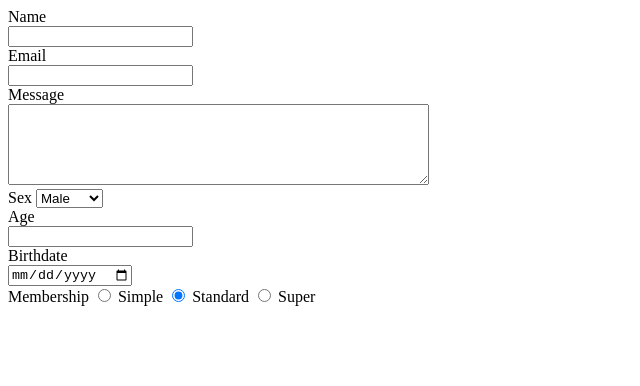
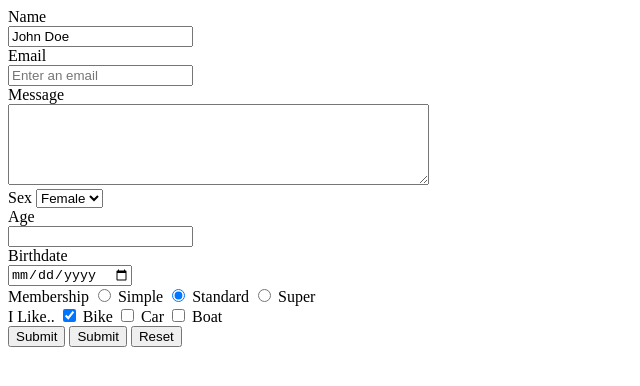
Before and after one commit to amcdaniel86/htmlsandboxtraversy1, a plain HTML site: page 07_forms_input.html in a window 1280 px wide. Shown: the whole page, without its empty margins (0-640 px from the left). Drawn offline with Linux system fonts and the light colour scheme.

Commit message:
worked a lot on forms

```diff
--- a/07_forms_input.html
+++ b/07_forms_input.html
@@ -8,50 +8,86 @@
 </head>
 <body>
     <!-- Forms -->
-  <form action="">
+  <form action="process.php">
     <!-- action is where the form is going to be submitted to. sometimes to file, server, etc. -->
+
+    <!-- Text -->
       <div>
         <!-- divs are divisions, separates markup in certain ways. -->
           <label for="name">Name</label><br>
-          <input type="text" id="name" name="name">
+          <input type="text" id="name" name="name" value="John Doe">
           <!-- label for attribute NEEDS to MATCH id attribute input tag. will enable when label is clicked by user, the form input will be highlighted, nice feature.-->
           <!-- name attribute is used server side, whatever the value is. -->
+          <!-- value= pre enters content into input box. -->
       </div>
+
+      <!-- EMAIL -->
       <div>
         <label for="email">Email</label><br>
-        <input type="email" name="email" id="email">
+        <input type="email" name="email" id="email" placeholder="Enter an email">
         <!-- notice, label for matches input id, so it highlights and EASY VALIDATION email name will ensure email is only format allowed. -->
+        <!-- placeholder attribute - transparent directions in input box. -->
       </div>
+
+      <!-- Message -->
       <div>
         <label for="message">Message</label><br>
         <textarea name="message" id="message"  cols="50" rows="5"></textarea>
         <!-- cols - horizontal length, rows - vertical length -->
       </div>
+
+      <!-- Select -->
       <div>
         <label for="sex">Sex</label>
         <select name="sex" id="sex">
           <option value="male">Male</option>
-          <option value="female">Female</option>
+          <option value="female" selected>Female</option>
+          <!-- selected attribute, no =, means it'll be pre-selected for users on the page. -->
           <option value="other">Other</option>
         </select>
       </div>
+
+      <!-- Number -->
       <div>
         <label for="age">Age</label><br>
         <input type="number" name="age" id="age">
         <!-- number field good for ages, stuff like that etc. -->
       </div>
+
+      <!-- Date -->
       <div>
         <label for="birthdate">Birthdate</label><br>
         <input type="date" name="birthdate" id="birthdate">
         <!-- type date pulls up a calendar on the website, very handy -->
       </div>
+
+      <!-- Radio button -->
       <div>
         <label for="membership">Membership</label>
         <input type="radio" name="membership" value="simple" id="membership"> Simple
         <input type="radio" name="membership" value="standard" id="membership" checked> Standard
         <input type="radio" name="membership" value="super" id="membership"> Super
         <!-- types of memberships or choices for subscription model, value= attribute is where you choose what kind it will be. type = radio, name and id match. -->
+        <!-- checked attribute, no =, means the choice will be pre-chosen. -->
       </div>
+
+      <!-- Checkbox -->
+      <div>
+        <label for="membership">I Like..</label>
+        <input type="checkbox" name="likes" value="cike" id="likes" checked> Bike
+        <input type="checkbox" name="likes" value="car" id="likes" > Car
+        <input type="checkbox" name="likes" value="boat" id="likes"> Boat
+        <!-- types of memberships or choices for subscription model, value= attribute is where you choose what kind it will be. type = radio, name and id match. -->
+        <!-- checked attribute, no =, means the choice will be pre-chosen. -->
+        <!-- value is the info that gets sent to the server. -->
+      </div>
+      <!-- Input submit -->
+      <input type="submit" value="Submit">
+      <!-- Button submit -->
+      <button type="submit">Submit</button>
+      <!-- quick way to type out tag:type is this: button:submit or input:checkbox or input:radio -->
+      <button type="reset">Reset</button>
+
   </form>
 </body>
 </html>
```
